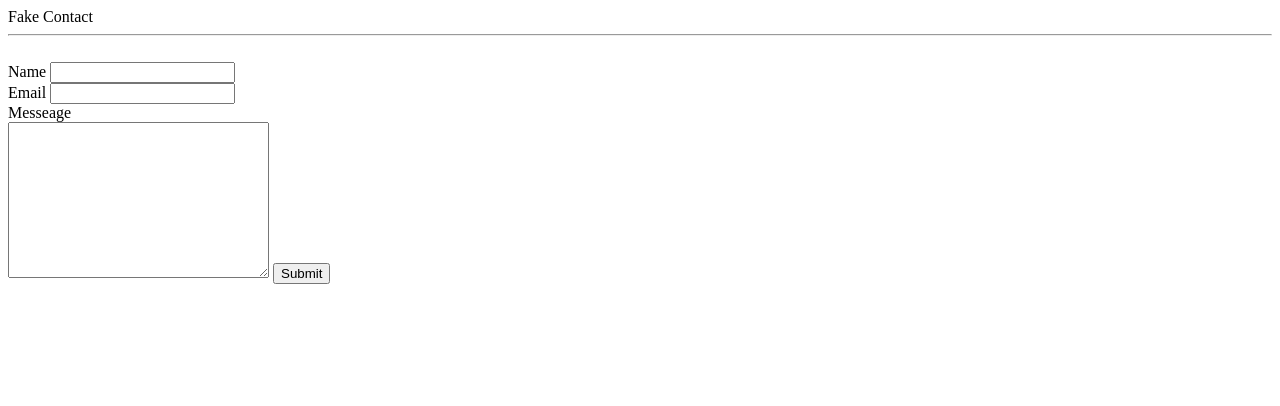
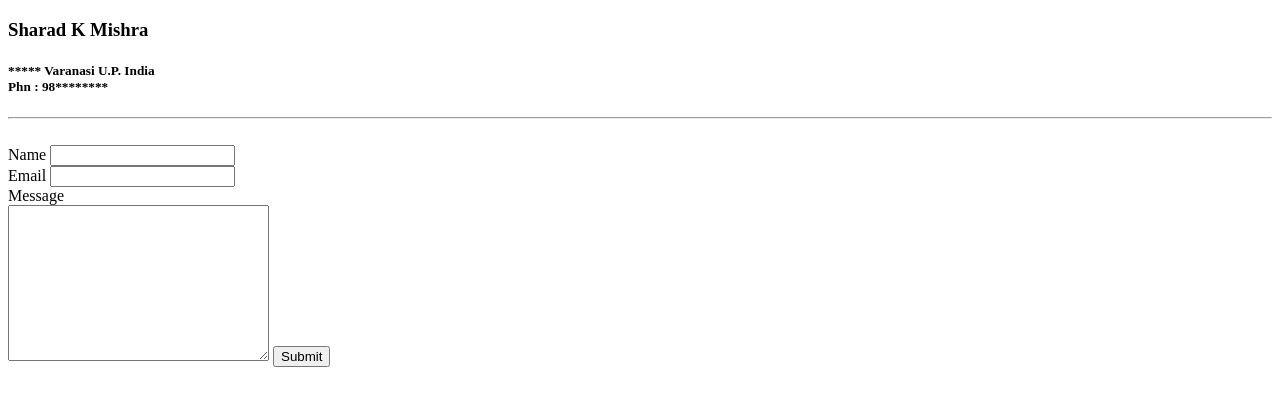
Before and after one commit to sharadmishra2710/cv, a plain HTML site: page contact.html in a window 1280 px wide. Drawn offline with Linux system fonts and the light colour scheme.

Commit message:
Add files via upload

```diff
--- a/contact.html
+++ b/contact.html
@@ -5,7 +5,9 @@
     <title></title>
   </head>
   <body>
-    Fake Contact
+    <h3>Sharad K Mishra</h3>
+    <h5>***** Varanasi U.P. India<br />
+    Phn : 98********</h5>
     <hr>
     <form action="mailto:sharadmishra2710@gmail.com" method="post">
       <br>
@@ -15,7 +17,7 @@
         <label for="">Email</label>
       <input type="email" name="Email" value="">
         <br>
-      <label for="">Messeage</label>
+      <label for="">Message</label>
         <br>
         <textarea name="message" rows="10" cols="30"></textarea>
 
```
Also changed, not shown: hobbies.html (+3 -3 lines), index.html (+5 -1 lines).
